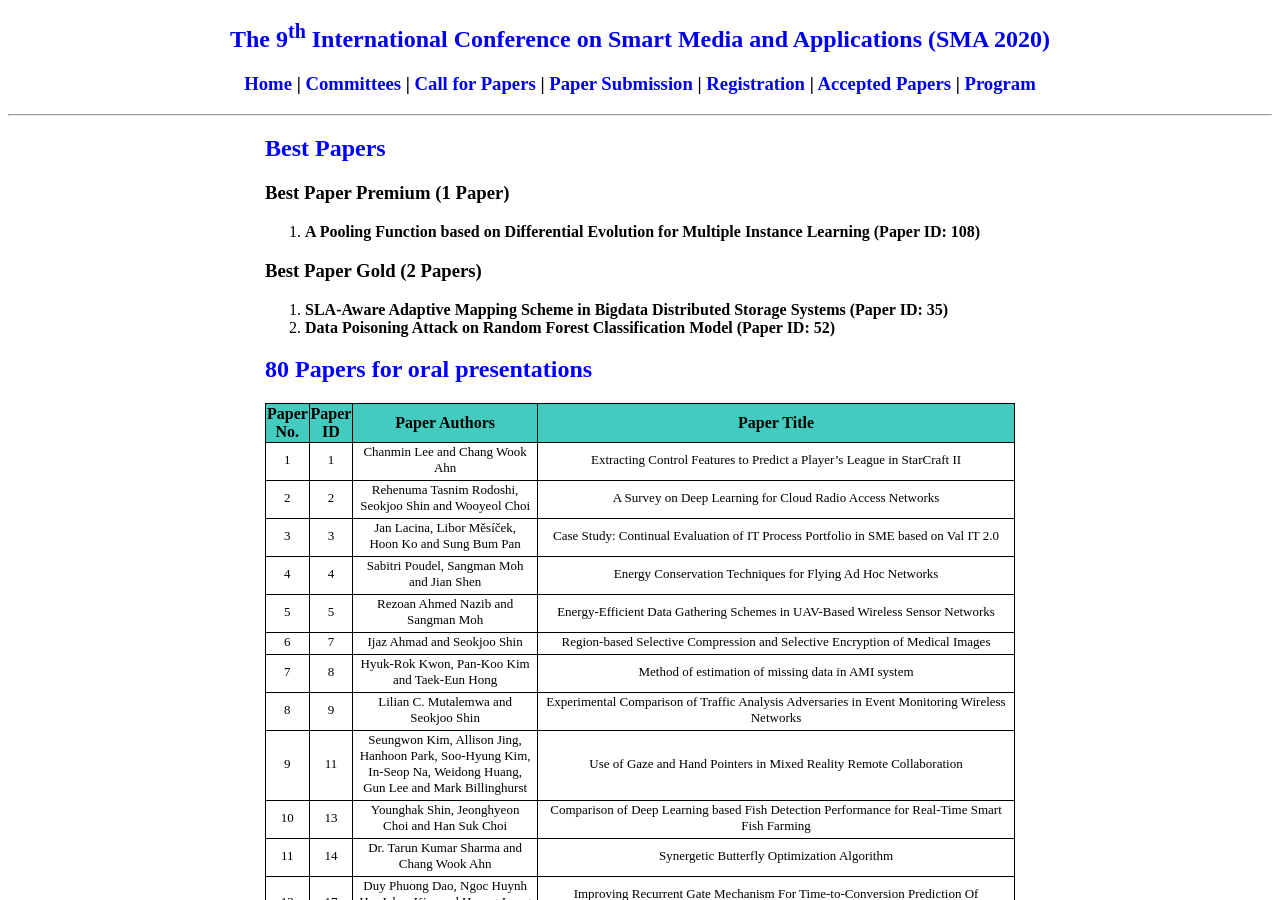
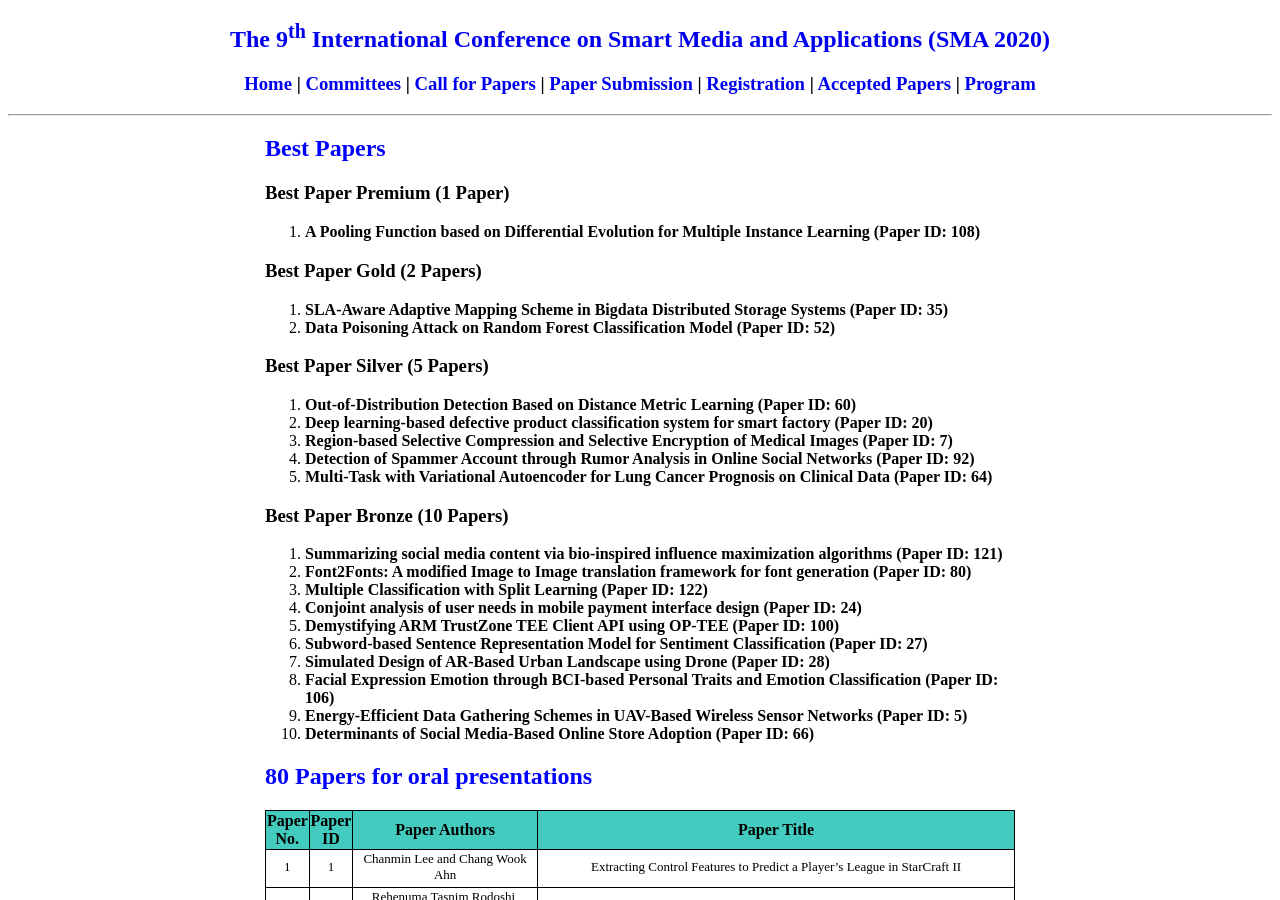
Before and after one commit to icea-conf/sma-2020.github.io, a Jekyll site: the page built from accepted_papers/index.html, in a window 1280 px wide and 900 px high. Built offline with Jekyll 4.4.1, drawn with Linux system fonts in a browser that asks for light colours.

Commit message:
Update index.html

```diff
--- a/accepted_papers/index.html
+++ b/accepted_papers/index.html
@@ -16,6 +16,29 @@
                     <li><b>SLA-Aware Adaptive Mapping Scheme in Bigdata Distributed Storage Systems (Paper ID: 35)</b></li>
                     <li><b>Data Poisoning Attack on Random Forest Classification Model (Paper ID: 52)</b></li>
                </ol>
+
+               <h3>Best Paper Silver (5 Papers)</h3>
+               <ol>
+                    <li><b>Out-of-Distribution Detection Based on Distance Metric Learning (Paper ID: 60)</b></li>
+                    <li><b>Deep learning-based defective product classification system for smart factory (Paper ID: 20)</b></li>
+                    <li><b>Region-based Selective Compression and Selective Encryption of Medical Images (Paper ID: 7)</b></li>
+                    <li><b>Detection of Spammer Account through Rumor Analysis in Online Social Networks (Paper ID: 92)</b></li>
+                    <li><b>Multi-Task with Variational Autoencoder for Lung Cancer Prognosis on Clinical Data (Paper ID: 64)</b></li>
+               </ol>
+
+               <h3>Best Paper Bronze (10 Papers)</h3>
+               <ol>
+                    <li><b>Summarizing social media content via bio-inspired influence maximization algorithms (Paper ID: 121)</b></li>
+                    <li><b>Font2Fonts: A modified Image to Image translation framework for font generation (Paper ID: 80)</b></li>
+                    <li><b>Multiple Classification with Split Learning (Paper ID: 122)</b></li>
+                    <li><b>Conjoint analysis of user needs in mobile payment interface design (Paper ID: 24)</b></li>
+                    <li><b>Demystifying ARM TrustZone TEE Client API using OP-TEE (Paper ID: 100)</b></li>
+                    <li><b>Subword-based Sentence Representation Model for Sentiment Classification (Paper ID: 27)</b></li>
+                    <li><b>Simulated Design of AR-Based Urban Landscape using Drone (Paper ID: 28)</b></li>
+                    <li><b>Facial Expression Emotion through BCI-based Personal Traits and Emotion Classification (Paper ID: 106)</b></li>
+                    <li><b>Energy-Efficient Data Gathering Schemes in UAV-Based Wireless Sensor Networks (Paper ID: 5)</b></li>
+                    <li><b>Determinants of Social Media-Based Online Store Adoption (Paper ID: 66)</b></li>
+               </ol>
           </div>
 
           <div>
```
